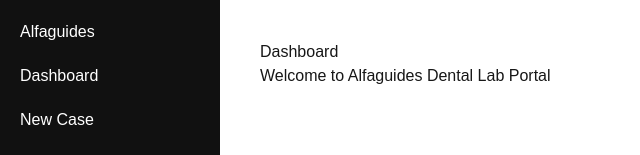
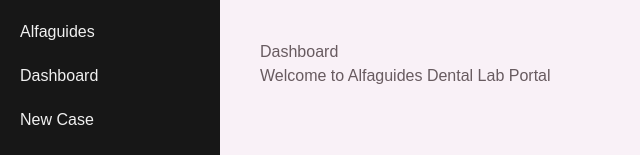
Before and after one commit to ramsismagdy/alfaguides-dashboard, a Next.js app: page / in a window 1280 px wide. Shown: the top 155 px of the page, without its empty margins (0-640 px from the left). Built offline with nearby package versions, Linux system fonts and the light colour scheme.

Commit message:
apply alfaguides color palette

```diff
--- a/app/page.js
+++ b/app/page.js
@@ -2,11 +2,19 @@
 
 export default function Home() {
   return (
-    <div style={{display:"flex"}}>
+    <div style={{
+      display:"flex",
+      background:"#F9F1F7",
+      minHeight:"100vh"
+    }}>
 
       <Sidebar />
 
-      <div style={{padding:"40px", flex:1}}>
+      <div style={{
+        padding:"40px",
+        flex:1,
+        color:"#685B60"
+      }}>
         <h1>Dashboard</h1>
         <p>Welcome to Alfaguides Dental Lab Portal</p>
       </div>
--- a/components/Sidebar.js
+++ b/components/Sidebar.js
@@ -2,12 +2,12 @@
   return (
     <div style={{
       width: "220px",
-      background: "#111",
-      color: "white",
+      background: "#171717",
+      color: "#F0F0F0",
       height: "100vh",
       padding: "20px"
     }}>
-      <h2>Alfaguides</h2>
+      <h2 style={{color:"#F0F0F0"}}>Alfaguides</h2>
 
       <ul style={{listStyle:"none", padding:0}}>
         <li style={{margin:"20px 0"}}>Dashboard</li>
```
